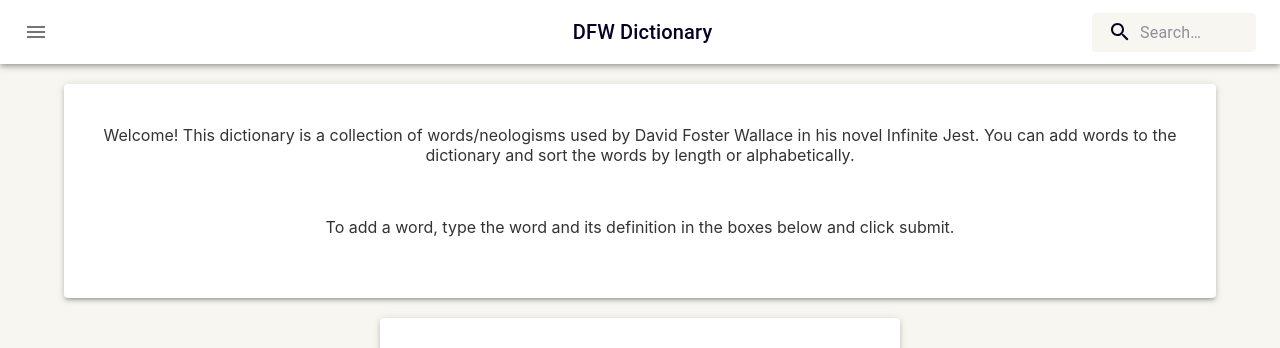
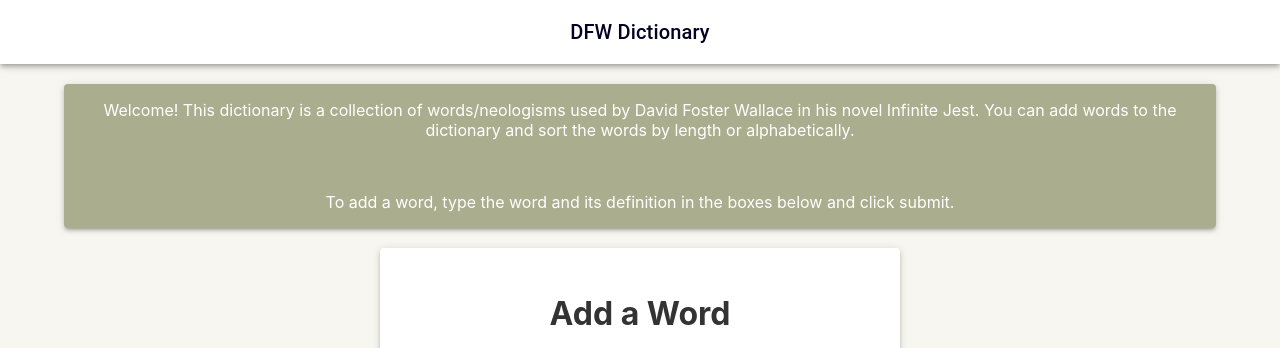
Before and after one commit to lukemjanssen/dfwdictionary, a React (Create React App) app in the folder dfwdictionaryfrontend/: page / in a window 1280 px wide. Shown: the top 348 px of the page. Built offline with nearby package versions, Linux system fonts and the light colour scheme; no server answers.

Commit message:
color palette adjustment

```diff
--- a/dfwdictionaryfrontend/src/components/Appbar.js
+++ b/dfwdictionaryfrontend/src/components/Appbar.js
@@ -75,6 +75,7 @@
     <Box sx={{ flexGrow: 1 }}>
       <AppBar position="static" style={{ backgroundColor: "#FFFFFF" }}>
         <Toolbar>
+          {/*}
           <IconButton
             size="large"
             edge="start"
@@ -84,15 +85,17 @@
           >
             <MenuIcon />
           </IconButton>
+          */}
           <Typography
             variant="h6"
             noWrap
             component="div"
             sx={{ flexGrow: 1, display: { xs: "none", sm: "block" } }}
-            style={{ marginLeft: 125, color: "#020122" }}
+            style={{ color: "#020122" }}
           >
             DFW Dictionary
           </Typography>
+          {/*
           <Search>
             <SearchIconWrapper>
               <SearchIcon />
@@ -102,6 +105,7 @@
               inputProps={{ "aria-label": "search" }}
             />
           </Search>
+            */}
         </Toolbar>
       </AppBar>
     </Box>
--- a/dfwdictionaryfrontend/src/components/Word.js
+++ b/dfwdictionaryfrontend/src/components/Word.js
@@ -82,22 +82,22 @@
           paperStyle,
           display: "flex",
           flexDirection: "column",
-          padding: "25px 10px",
+          padding: "0px 0px",
           margin: "20px auto",
           flexGrow: 1,
+          backgroundColor: "#AAAE8E",
         }}
       >
-        <p style={{ color: "#333333" }}>
+        <p style={{ color: "#FFFFFF" }}>
           Welcome! This dictionary is a collection of words/neologisms used by
           David Foster Wallace in his novel Infinite Jest. You can add words to
           the dictionary and sort the words by length or alphabetically.
         </p>
         <br />
-        <p style={{ color: "#333333" }}>
+        <p style={{ color: "#FFFFFF" }}>
           To add a word, type the word and its definition in the boxes below and
           click submit.
         </p>
-        <br />
       </Paper>
 
       <Paper
```
Also changed, not shown: 1 other file (tests, documents, lock files or other folders).
